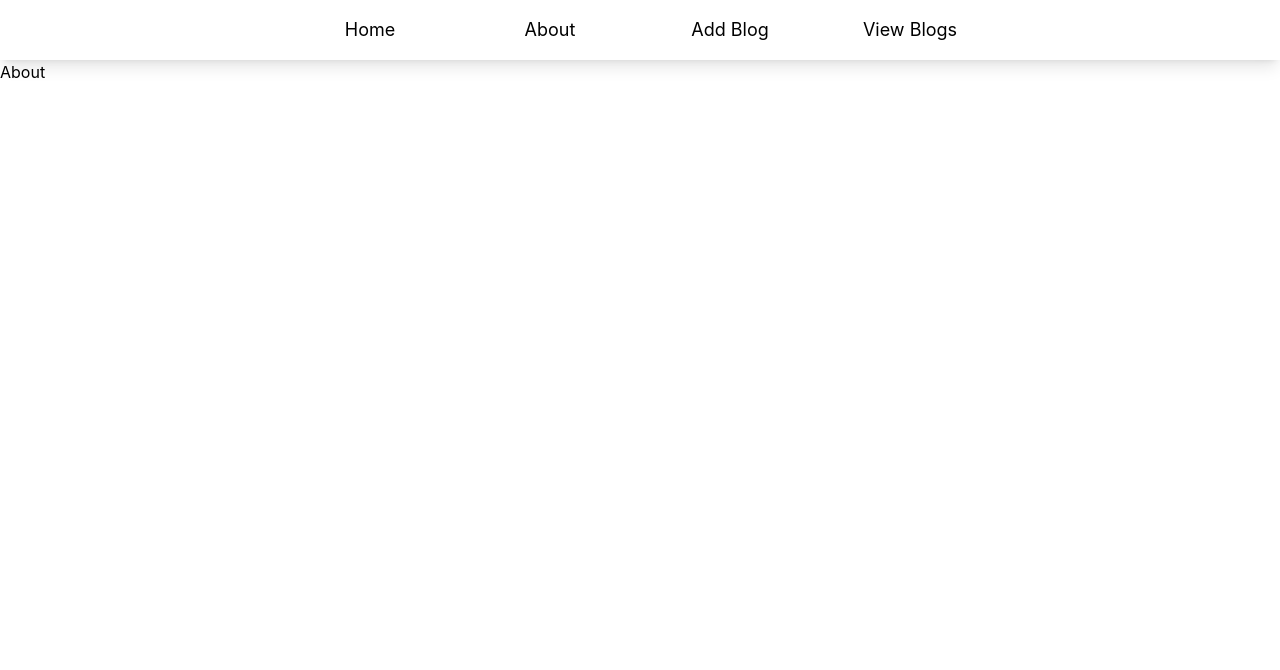
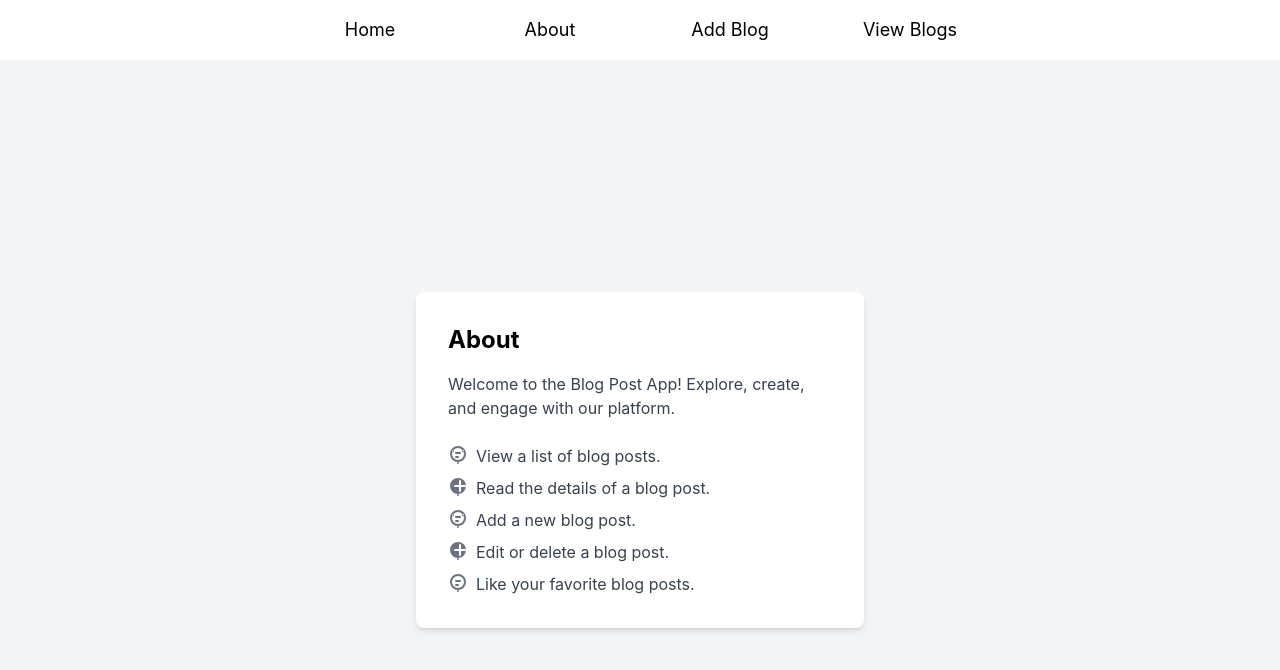
Before and after one commit to mariyabaig/blogs, a React (Create React App) app: page /about in a window 1280 px wide. Shown: the top 670 px of the page. Built offline with nearby package versions, Linux system fonts and the light colour scheme.

Commit message:
Added about page

```diff
--- a/src/pages/About.js
+++ b/src/pages/About.js
@@ -1,9 +1,48 @@
-import React from 'react'
+import React from 'react';
 
 const About = () => {
   return (
-    <div>About</div>
-  )
-}
+    <div className="flex justify-center items-center h-screen bg-gray-100">
+      <div className="max-w-md bg-white rounded-lg shadow-md p-8">
+        <h2 className="text-2xl font-bold mb-4">About</h2>
+        <p className="text-gray-700">
+          Welcome to the Blog Post App! Explore, create, and engage with our platform.
+        </p>
+        <ul className="mt-6 text-gray-700">
+          <li className="flex items-center mb-2">
+            <svg className="h-5 w-5 text-gray-500 mr-2" viewBox="0 0 20 20" fill="currentColor">
+              <path fillRule="evenodd" d="M10 18a1 1 0 100-2 1 1 0 000 2zM5 6a1 1 0 100-2 1 1 0 000 2zm10 0a1 1 0 100-2 1 1 0 000 2zM10 0a8 8 0 100 16 8 8 0 000-16zm0 14a6 6 0 100-12 6 6 0 000 12zm-3-7a1 1 0 011-1h4a1 1 0 110 2H8a1 1 0 01-1-1zm0 4a1 1 0 011-1h2a1 1 0 110 2H8a1 1 0 01-1-1z" clipRule="evenodd" />
+            </svg>
+            View a list of blog posts.
+          </li>
+          <li className="flex items-center mb-2">
+            <svg className="h-5 w-5 text-gray-500 mr-2" viewBox="0 0 20 20" fill="currentColor">
+              <path fillRule="evenodd" d="M10 18a1 1 0 100-2 1 1 0 000 2zM10 0a8 8 0 100 16 8 8 0 000-16zm3 7h4a1 1 0 110 2h-4v4a1 1 0 11-2 0v-4H7a1 1 0 110-2h4V3a1 1 0 112 0v4z" clipRule="evenodd" />
+            </svg>
+            Read the details of a blog post.
+          </li>
+          <li className="flex items-center mb-2">
+            <svg className="h-5 w-5 text-gray-500 mr-2" viewBox="0 0 20 20" fill="currentColor">
+              <path fillRule="evenodd" d="M10 18a1 1 0 100-2 1 1 0 000 2zM5 6a1 1 0 100-2 1 1 0 000 2zm10 0a1 1 0 100-2 1 1 0 000 2zM10 0a8 8 0 100 16 8 8 0 000-16zm0 14a6 6 0 100-12 6 6 0 000 12zm-3-7a1 1 0 011-1h4a1 1 0 110 2H8a1 1 0 01-1-1zm0 4a1 1 0 011-1h2a1 1 0 110 2H8a1 1 0 01-1-1z" clipRule="evenodd" />
+            </svg>
+            Add a new blog post.
+          </li>
+          <li className="flex items-center mb-2">
+            <svg className="h-5 w-5 text-gray-500 mr-2" viewBox="0 0 20 20" fill="currentColor">
+              <path fillRule="evenodd" d="M10 18a1 1 0 100-2 1 1 0 000 2zM10 0a8 8 0 100 16 8 8 0 000-16zm3 7h4a1 1 0 110 2h-4v4a1 1 0 11-2 0v-4H7a1 1 0 110-2h4V3a1 1 0 112 0v4z" clipRule="evenodd" />
+            </svg>
+            Edit or delete a blog post.
+          </li>
+          <li className="flex items-center">
+            <svg className="h-5 w-5 text-gray-500 mr-2" viewBox="0 0 20 20" fill="currentColor">
+              <path fillRule="evenodd" d="M10 18a1 1 0 100-2 1 1 0 000 2zM10 0a8 8 0 100 16 8 8 0 000-16zm0 14a6 6 0 100-12 6 6 0 000 12zm-3-7a1 1 0 011-1h4a1 1 0 110 2H8a1 1 0 01-1-1zm0 4a1 1 0 011-1h2a1 1 0 110 2H8a1 1 0 01-1-1z" clipRule="evenodd" />
+            </svg>
+            Like your favorite blog posts.
+          </li>
+        </ul>
+      </div>
+    </div>
+  );
+};
 
-export default About
+export default About;
```
